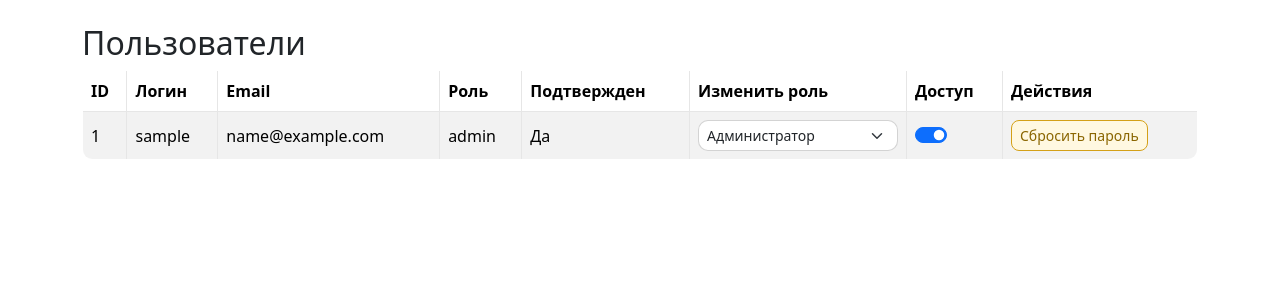
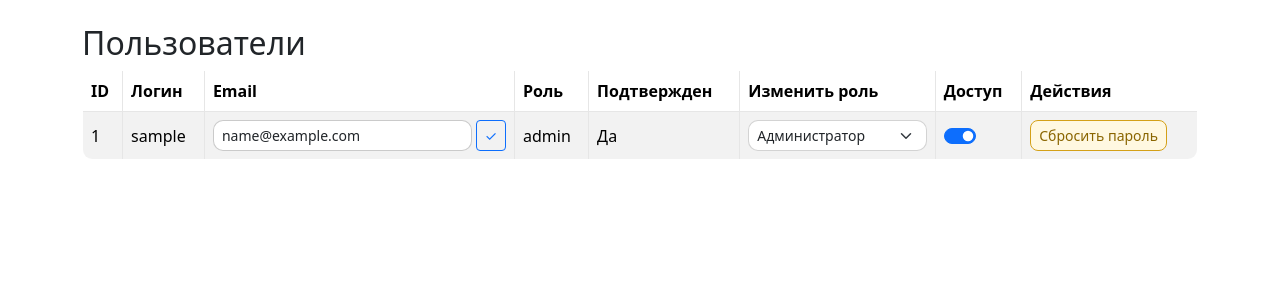
Before and after one commit to urba-na/ITMO_HW_py, a Flask app: page /users in a window 1280 px wide. Shown: the part 69-369 px from the top of the page. Run offline with Flask 3, Linux system fonts and the light colour scheme; a user stored in the database is signed in; tables that the repository leaves empty hold one stand-in row (values such as "Sample post"); parts of the project's set-up code (start-up, migrations or seed data) failed here and were passed over.

Commit message:
Update users.html

```diff
--- a/diplom/templates/users.html
+++ b/diplom/templates/users.html
@@ -21,7 +21,23 @@
         <tr>
             <td>{{ u.id }}</td>
             <td>{{ u.username }}</td>
-            <td>{{ u.email }}</td>
+
+            <td>
+                <form method="post" class="d-flex gap-1 m-0">
+                    <input type="hidden" name="action" value="update_email">
+                    <input type="hidden" name="user_id" value="{{ u.id }}">
+                    <input type="email"
+                           name="email"
+                           value="{{ u.email }}"
+                           class="form-control form-control-sm"
+                           style="min-width: 220px;">
+                    <button type="submit"
+                            class="btn btn-sm btn-outline-primary">
+                        ✓
+                    </button>
+                </form>
+            </td>
+
             <td>{{ u.role }}</td>
             <td>{{ 'Да' if u.is_approved else 'Нет' }}</td>
 
@@ -29,7 +45,7 @@
                 {% if u.username == 'admin' %}
                     <span class="text-muted small">Защищено</span>
                 {% else %}
-                    <form method="post">
+                    <form method="post" class="m-0">
                         <input type="hidden" name="action" value="update_role">
                         <input type="hidden" name="user_id" value="{{ u.id }}">
                         <select name="role" class="form-select form-select-sm" onchange="this.form.submit()">
@@ -45,7 +61,7 @@
                 {% if u.username == 'admin' %}
                     <span class="text-muted small">Защищено</span>
                 {% else %}
-                    <form method="post" class="form-check form-switch">
+                    <form method="post" class="form-check form-switch m-0">
                         <input type="hidden" name="action" value="update_approval">
                         <input type="hidden" name="user_id" value="{{ u.id }}">
                         <input class="form-check-input" type="checkbox" name="is_approved" value="1"
```
